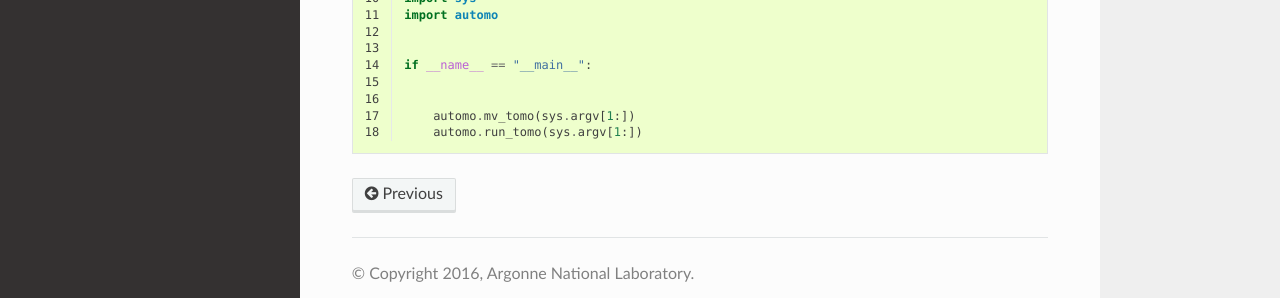
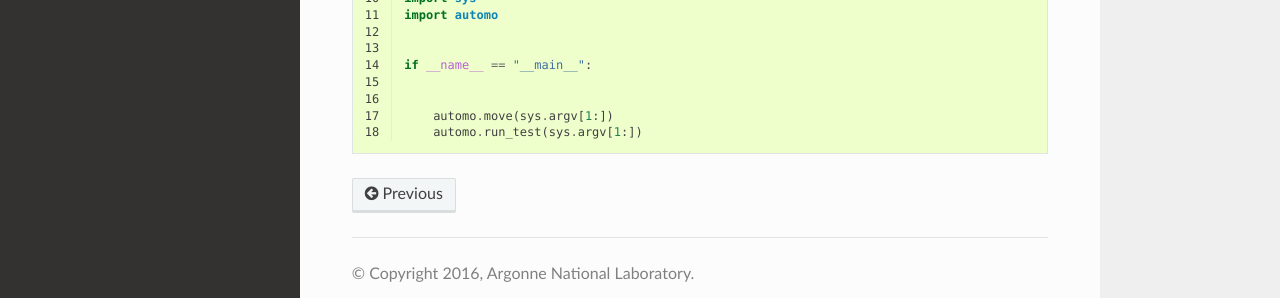
Before and after one commit to decarlof/automo, a Sphinx documentation site: the page built from doc/source/demo/doc.demo.default_processing.rst, in a window 1280 px wide and 973 px high. Shown: the part 630-928 px from the top of the window. Built offline with Sphinx 7.4.7 and the Read the Docs theme 2.0.0, drawn with Linux system fonts in a browser that asks for light colours; pages that are not in the unit, such as notebooks, are missing from menus.

Commit message:
updated docs

```diff
--- a/doc/demo/default_processing.py
+++ b/doc/demo/default_processing.py
@@ -14,5 +14,5 @@ import automo
 if __name__ == "__main__":
 
 
-    automo.mv_tomo(sys.argv[1:])
-    automo.run_tomo(sys.argv[1:])
+    automo.move(sys.argv[1:])
+    automo.run_test(sys.argv[1:])
--- a/doc/demo/example_01.py
+++ b/doc/demo/example_01.py
@@ -14,5 +14,5 @@ import automo
 if __name__ == "__main__":
 
 
-    automo.mv_tomo(sys.argv[1:])
-    automo.run_tomo(sys.argv[1:])
+    automo.move(sys.argv[1:])
+    automo.run_test(sys.argv[1:])
--- a/doc/source/api/automo.automo.rst
+++ b/doc/source/api/automo.automo.rst
@@ -11,5 +11,6 @@
    .. autosummary::
 
       clean_folder_name
-      create_mv_cmd
-      mv_tomo
+      create_move
+      move
+      run_test
```
